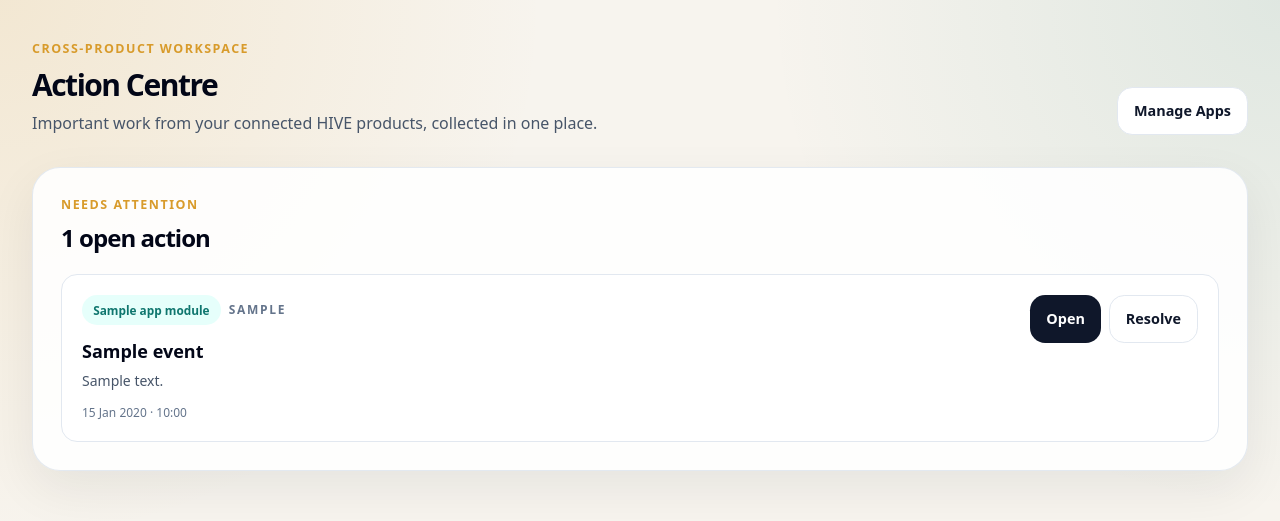
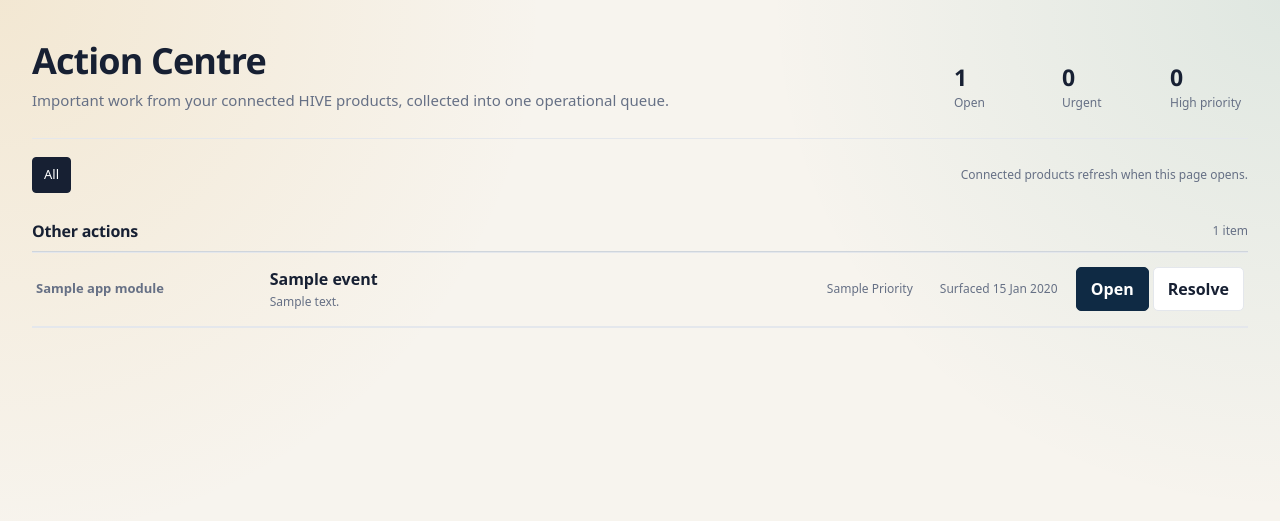
Before and after one commit to Dolman17/hive, a Python web app: template templates/integrations/action_centre.html in a window 1280 px wide. Shown: the top 521 px of the page. Run offline with Jinja, Linux system fonts and the light colour scheme; the template is opened without the code that fills it: most values are stand-ins (such as "Sample title", 1, 10 or a date in 2020); some libraries are stand-ins or nearby versions.

Commit message:
Redesign Action Centre work queue

```diff
--- a/templates/integrations/action_centre.html
+++ b/templates/integrations/action_centre.html
@@ -1,59 +1,142 @@
 {% extends "base.html" %}
 
-{% block title %}Action Centre · The HIVE{% endblock %}
+{% block title %}Action Centre · HIVE{% endblock %}
 
 {% block content %}
-<section class="mb-8">
-    <p class="hive-page-kicker">Cross-product workspace</p>
-    <div class="mt-2 flex flex-col gap-4 lg:flex-row lg:items-end lg:justify-between">
-        <div>
-            <h1 class="text-3xl font-black tracking-[-0.05em] text-slate-950">Action Centre</h1>
-            <p class="mt-2 max-w-3xl text-slate-600">Important work from your connected HIVE products, collected in one place.</p>
+<link rel="stylesheet" href="{{ url_for('static', filename='css/hive-phase2.css') }}">
+
+{% set urgent_events = events|selectattr('priority', 'equalto', 'urgent')|list %}
+{% set high_events = events|selectattr('priority', 'equalto', 'high')|list %}
+{% set standard_events = events|rejectattr('priority', 'in', ['urgent', 'high'])|list %}
+{% set product_names = namespace(items=[]) %}
+{% for event in events %}
+    {% set service_key = event.app_integration.service_key %}
+    {% if service_key not in product_names.items %}
+        {% set product_names.items = product_names.items + [service_key] %}
+    {% endif %}
+{% endfor %}
+
+<div class="hive-action-page" id="hiveActionCentre">
+    <section class="hive-phase2-page-head">
+        <div class="hive-phase2-page-head-copy">
+            <h1>Action Centre</h1>
+            <p>Important work from your connected HIVE products, collected into one operational queue.</p>
         </div>
-        <a href="{{ url_for('apps_index') }}" class="hive-button hive-button-secondary">Manage Apps</a>
+        <div class="hive-action-header-stats" aria-label="Action Centre summary">
+            <div class="hive-action-header-stat"><strong>{{ events|length }}</strong><span>Open</span></div>
+            <div class="hive-action-header-stat"><strong>{{ urgent_events|length }}</strong><span>Urgent</span></div>
+            <div class="hive-action-header-stat"><strong>{{ high_events|length }}</strong><span>High priority</span></div>
         </div>
     </section>
 
-<section class="hive-card rounded-[1.75rem] p-5 md:p-7">
-    <div class="mb-5 flex items-center justify-between gap-4">
-        <div>
-            <p class="hive-page-kicker">Needs attention</p>
-            <h2 class="mt-2 text-2xl font-black tracking-[-0.04em] text-slate-950">{{ events|length }} open action{{ '' if events|length == 1 else 's' }}</h2>
+    <section class="hive-action-tools" aria-label="Action filters">
+        <div class="hive-action-filters" role="group" aria-label="Filter actions">
+            <button type="button" class="hive-action-filter is-active" data-action-filter="all">All</button>
+            {% if urgent_events %}<button type="button" class="hive-action-filter" data-action-filter="priority:urgent">Urgent</button>{% endif %}
+            {% if high_events %}<button type="button" class="hive-action-filter" data-action-filter="priority:high">High priority</button>{% endif %}
+            {% for service_key in product_names.items %}
+                {% set matching = events|selectattr('app_integration.service_key', 'equalto', service_key)|list %}
+                {% if matching %}
+                    <button type="button" class="hive-action-filter" data-action-filter="product:{{ service_key }}">{{ matching[0].app_integration.app_module.name }}</button>
+                {% endif %}
+            {% endfor %}
         </div>
-    </div>
+        <span class="hive-action-sync">Connected products refresh when this page opens.</span>
+    </section>
 
     {% if events %}
-        <div class="space-y-3">
-            {% for event in events %}
-                {% set priority_class = 'border-red-200 bg-red-50' if event.priority == 'urgent' else 'border-amber-200 bg-amber-50' if event.priority == 'high' else 'border-slate-200 bg-white' %}
-                <article class="rounded-2xl border p-4 md:p-5 {{ priority_class }}">
-                    <div class="flex flex-col gap-4 lg:flex-row lg:items-start lg:justify-between">
-                        <div class="min-w-0">
-                            <div class="flex flex-wrap items-center gap-2">
-                                <span class="hive-pill hive-pill-teal">{{ event.app_integration.app_module.name }}</span>
-                                <span class="text-xs font-black uppercase tracking-[0.14em] text-slate-500">{{ event.event_type|replace('.', ' · ') }}</span>
-                                {% if event.priority in ['high', 'urgent'] %}<span class="hive-pill hive-pill-gold">{{ event.priority|title }}</span>{% endif %}
+        {% macro action_group(title, group_events, group_key) %}
+            {% if group_events %}
+            <section class="hive-action-group" data-action-group="{{ group_key }}">
+                <div class="hive-action-group-head">
+                    <h2>{{ title }}</h2>
+                    <span>{{ group_events|length }} item{{ '' if group_events|length == 1 else 's' }}</span>
                 </div>
-                            <h3 class="mt-3 text-lg font-black text-slate-950">{{ event.title }}</h3>
-                            {% if event.description %}<p class="mt-1 text-sm leading-6 text-slate-600">{{ event.description }}</p>{% endif %}
-                            <p class="mt-3 text-xs text-slate-500">{{ event.occurred_at.strftime('%d %b %Y · %H:%M') }}</p>
+                <div class="hive-action-list">
+                    {% for event in group_events %}
+                    <article class="hive-action-row" data-action-row data-product="{{ event.app_integration.service_key }}" data-priority="{{ event.priority }}">
+                        <div class="hive-action-product">{{ event.app_integration.app_module.name }}</div>
+                        <div class="hive-action-copy">
+                            <strong>{{ event.title }}</strong>
+                            {% if event.description %}<span>{{ event.description }}</span>{% endif %}
                         </div>
-                        <div class="flex shrink-0 flex-wrap gap-2">
-                            {% if event.target_url %}<a href="{{ event.target_url }}" class="hive-button hive-button-primary">Open</a>{% endif %}
+                        <div class="hive-action-priority{% if event.priority == 'urgent' %} is-urgent{% elif event.priority == 'high' %} is-high{% endif %}">{{ event.priority|title }}</div>
+                        <time class="hive-action-time" datetime="{{ event.occurred_at.isoformat() }}">Surfaced {{ event.occurred_at.strftime('%d %b %Y') }}</time>
+                        <div class="hive-action-row-actions">
+                            {% if event.target_url %}<a href="{{ event.target_url }}" class="hive-phase2-btn hive-phase2-btn--primary">Open</a>{% endif %}
                             <form method="POST" action="{{ url_for('billing.integration_action_resolve', event_id=event.id) }}">
                                 <input type="hidden" name="csrf_token" value="{{ csrf_token() }}">
-                                <button class="hive-button hive-button-secondary" type="submit">Resolve</button>
+                                <button class="hive-phase2-btn" type="submit">Resolve</button>
                             </form>
-                        </div>
                         </div>
                     </article>
                     {% endfor %}
                 </div>
+            </section>
+            {% endif %}
+        {% endmacro %}
+
+        {{ action_group('Urgent', urgent_events, 'urgent') }}
+        {{ action_group('High priority', high_events, 'high') }}
+        {{ action_group('Other actions', standard_events, 'standard') }}
+
+        <section class="hive-phase2-empty" id="hiveActionFilteredEmpty" hidden>
+            <h3>No actions match this filter</h3>
+            <p>Choose another filter to see the rest of your open queue.</p>
+            <div class="hive-phase2-empty-actions"><button type="button" class="hive-phase2-btn" id="hiveActionClearFilter">Show all</button></div>
+        </section>
     {% else %}
-        <div class="rounded-2xl border border-dashed border-slate-300 bg-slate-50 p-8 text-center">
-            <h3 class="font-black text-slate-950">Nothing needs attention</h3>
-            <p class="mt-2 text-sm text-slate-600">Connected products will surface important actions here as they occur.</p>
+        <section class="hive-phase2-empty">
+            <h3>You’re all caught up</h3>
+            <p>No connected products currently have outstanding actions.</p>
+            <div class="hive-phase2-empty-actions">
+                <a href="{{ url_for('apps_index') }}" class="hive-phase2-btn">Open Apps</a>
+                <a href="{{ url_for('leads_list') }}" class="hive-phase2-btn">Review Opportunities</a>
             </div>
+        </section>
     {% endif %}
-</section>
+</div>
+
+{% if events %}
+<script>
+(function () {
+    const root = document.getElementById('hiveActionCentre');
+    if (!root) return;
+
+    const buttons = Array.from(root.querySelectorAll('[data-action-filter]'));
+    const rows = Array.from(root.querySelectorAll('[data-action-row]'));
+    const groups = Array.from(root.querySelectorAll('[data-action-group]'));
+    const empty = document.getElementById('hiveActionFilteredEmpty');
+    const clear = document.getElementById('hiveActionClearFilter');
+
+    function applyFilter(value) {
+        let visibleCount = 0;
+        rows.forEach((row) => {
+            let show = true;
+            if (value.startsWith('priority:')) show = row.dataset.priority === value.split(':')[1];
+            if (value.startsWith('product:')) show = row.dataset.product === value.split(':')[1];
+            row.hidden = !show;
+            if (show) visibleCount += 1;
+        });
+
+        groups.forEach((group) => {
+            const hasVisible = Array.from(group.querySelectorAll('[data-action-row]')).some((row) => !row.hidden);
+            group.hidden = !hasVisible;
+        });
+
+        buttons.forEach((button) => {
+            const active = button.dataset.actionFilter === value;
+            button.classList.toggle('is-active', active);
+            button.setAttribute('aria-pressed', active ? 'true' : 'false');
+        });
+
+        if (empty) empty.hidden = visibleCount !== 0;
+    }
+
+    buttons.forEach((button) => button.addEventListener('click', () => applyFilter(button.dataset.actionFilter)));
+    if (clear) clear.addEventListener('click', () => applyFilter('all'));
+    applyFilter('all');
+})();
+</script>
+{% endif %}
 {% endblock %}
```
Lines whose indentation alone changed are shown as unchanged.
